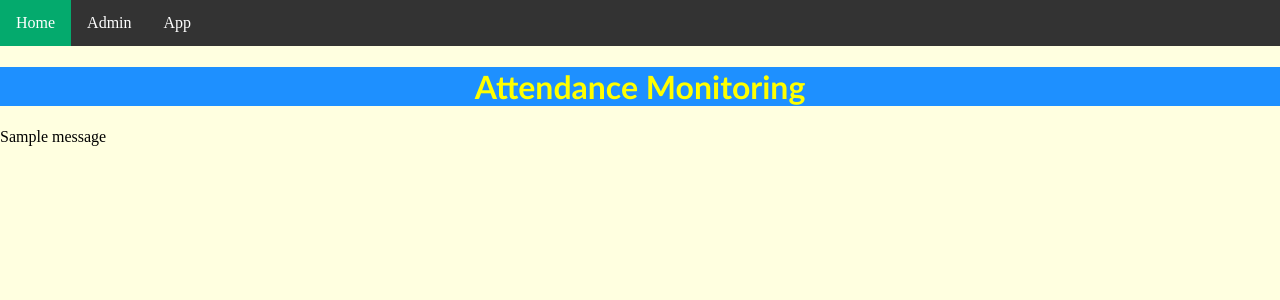
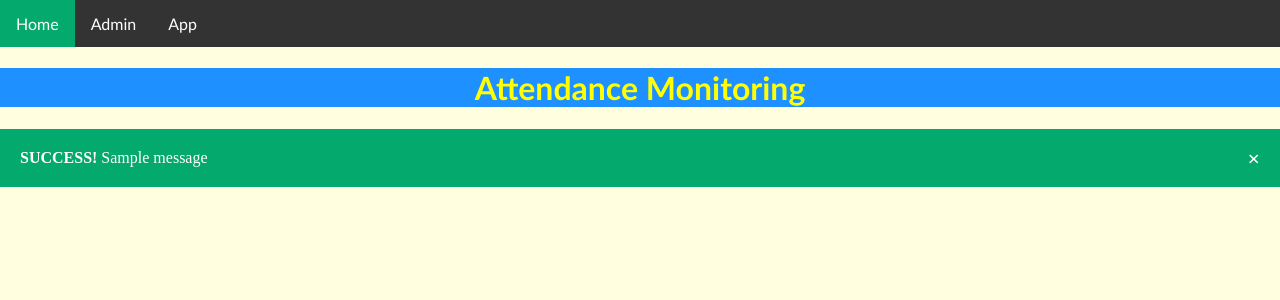
Before and after one commit to Louisljz/Face-Recognition-Attendance-System, a Django app: template fr_as/webapp/templates/stream.html in a window 1280 px wide. Shown: the top 300 px of the page. Run offline with Django 4.2, Linux system fonts and the light colour scheme; the template is opened without the code that fills it, so the values that code supplies are empty; tables that the repository leaves empty hold one stand-in row (values such as "Sample post"); one stand-in notice (Sample message) is shown.

Commit message:
html messages and some fixes

```diff
--- a/fr_as/webapp/templates/home.html
+++ b/fr_as/webapp/templates/home.html
@@ -10,7 +10,7 @@
 </head>
 <body>
     <div class="center">
-        <h1>HOME PAGE</h1>
+        <h1>MERLION'S ATTENDANCE</h1>
         <form action="admin/">
             <button class="button button1">Administration</button>
         </form>
--- a/fr_as/webapp/templates/stream.html
+++ b/fr_as/webapp/templates/stream.html
@@ -16,12 +16,25 @@
     </ul>
     <h1>Attendance Monitoring</h1>
 
-    <div class="form-group">
-        {% for message in messages %}
-        <div class="alert alert-danger" role="alert">
-            {{message}}
-        </div>
-        {% endfor %}
+    {% for message in messages %}
+    <div class="alert success">
+        <span class="closebtn">&times;</span>
+        <strong>SUCCESS!</strong> {{message}}
     </div>
+    {% endfor %}
+
+    <script>
+        var close = document.getElementsByClassName("closebtn");
+        var i;
+
+        for (i = 0; i < close.length; i++) {
+          close[i].onclick = function(){
+            var div = this.parentElement;
+            div.style.opacity = "0";
+            setTimeout(function(){ div.style.display = "none"; }, 600);
+          }
+        }
+    </script>
+
 </body>
 </html>
--- a/fr_as/webapp/templates/styling.css
+++ b/fr_as/webapp/templates/styling.css
@@ -63,6 +63,7 @@ p {
 
 ul.topnav {
   list-style-type: none;
+  font-family: 'Trebuchet MS', sans-serif;
   margin: 0;
   padding: 0;
   overflow: hidden;
@@ -85,6 +86,34 @@ ul.topnav li a.active {background-color: #04AA6D;}
 
 ul.topnav li.right {float: right;}
 
+.alert {
+    padding: 20px;
+    background-color: #f44336;
+    color: white;
+    opacity: 1;
+    transition: opacity 0.6s;
+    margin-bottom: 15px;
+}
+
+.alert.success {background-color: #04AA6D;}
+.alert.info {background-color: #2196F3;}
+.alert.warning {background-color: #ff9800;}
+
+.closebtn {
+    margin-left: 15px;
+    color: white;
+    font-weight: bold;
+    float: right;
+    font-size: 22px;
+    line-height: 20px;
+    cursor: pointer;
+    transition: 0.3s;
+}
+
+.closebtn:hover {
+    color: black;
+}
+
 @media screen and (max-width: 600px) {
   ul.topnav li.right,
   ul.topnav li {float: none;}
```
Also changed, not shown: fr_as/webapp/templates/app.html (+0 -8 lines), fr_as/aten_monitor/student_faces/M/MANTAPENS1_jJuO3Pw.jpg (deleted), fr_as/aten_monitor/student_faces/M/MANTAPENS1_qklQlHA.jpg (deleted), fr_as/aten_monitor/student_faces/PhotoUI/MANTAPENS_PhotoUI.jpg (deleted), fr_as/db.sqlite3, fr_as/webapp/migrations/0001_initial.py.
